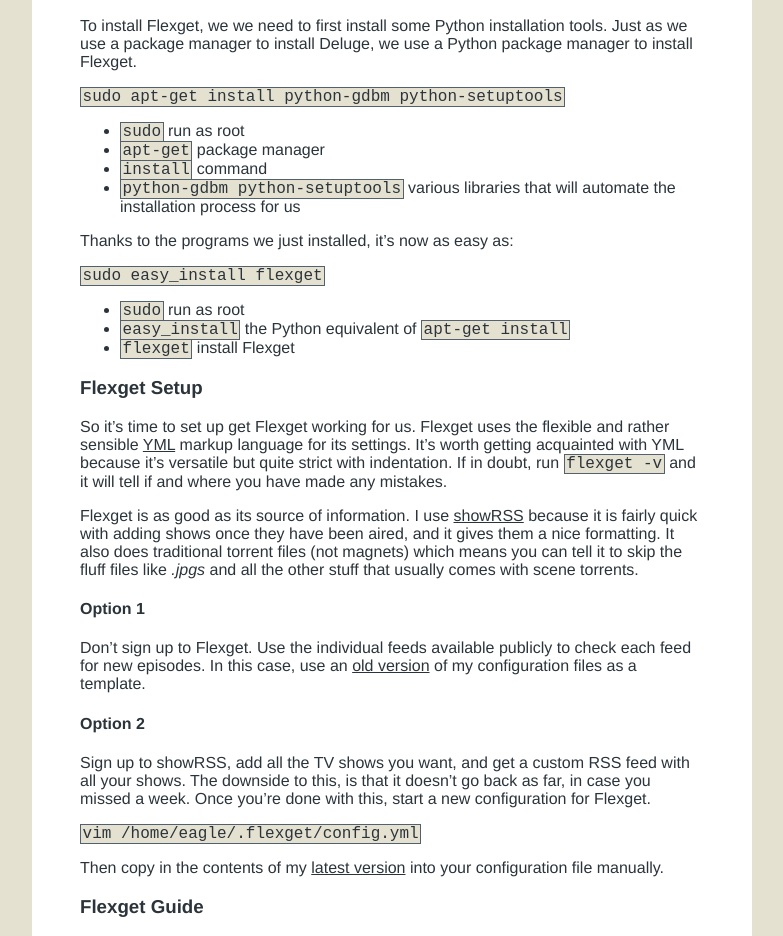
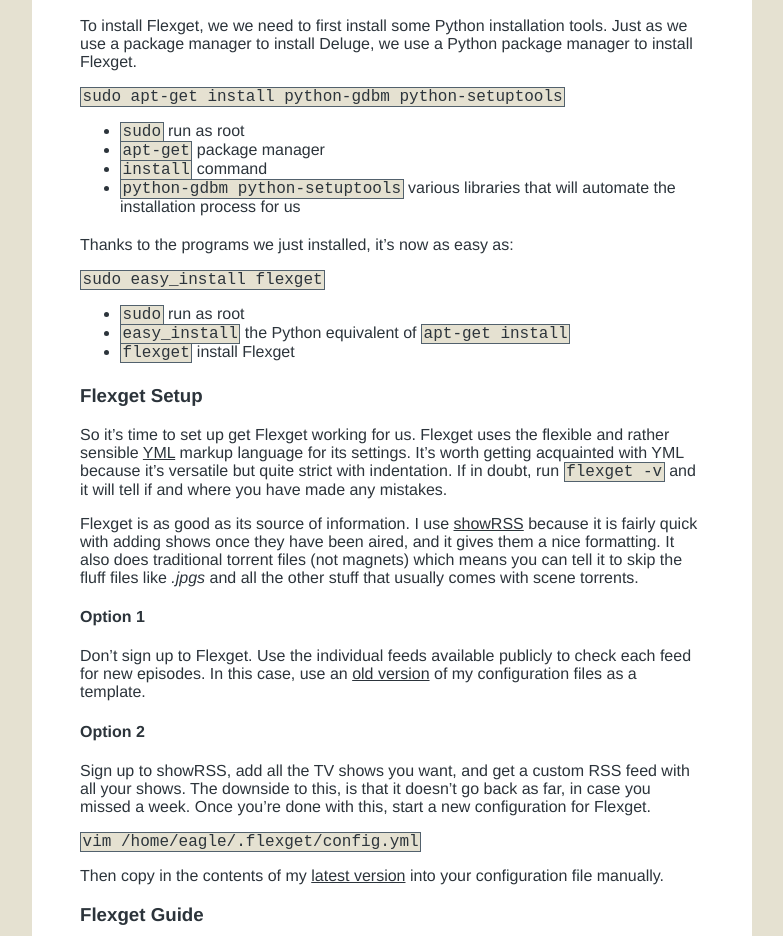
Before and after one commit to andre-abadi/andre-abadi.github.io, a Jekyll site: the page built from _posts/2015-02-03-xbmc-downloader-4.md, in a window 1280 px wide. Shown: the part 834-1770 px from the top of the page, without its empty margins (248-1031 px from the left). Built offline with Jekyll 4.4.1, drawn with Linux system fonts in a browser that asks for light colours; Markdown is read by kramdown in place of the engine named in the settings.

Commit message:
ul bottom padding

```diff
--- a/css/main.css
+++ b/css/main.css
@@ -77,6 +77,10 @@
   word-wrap: break-word;
 }
 
+ul {
+  padding-bottom: 0.25em
+}
+
 @media all and (min-device-width: 768px) {
 
   p img {
```
